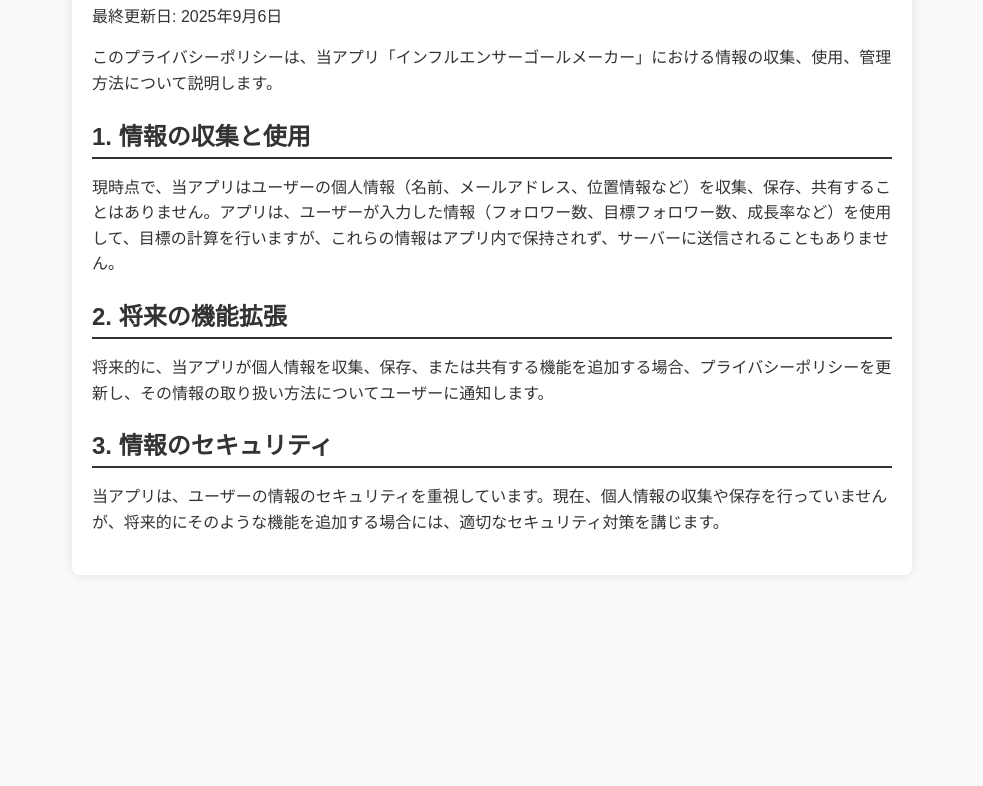
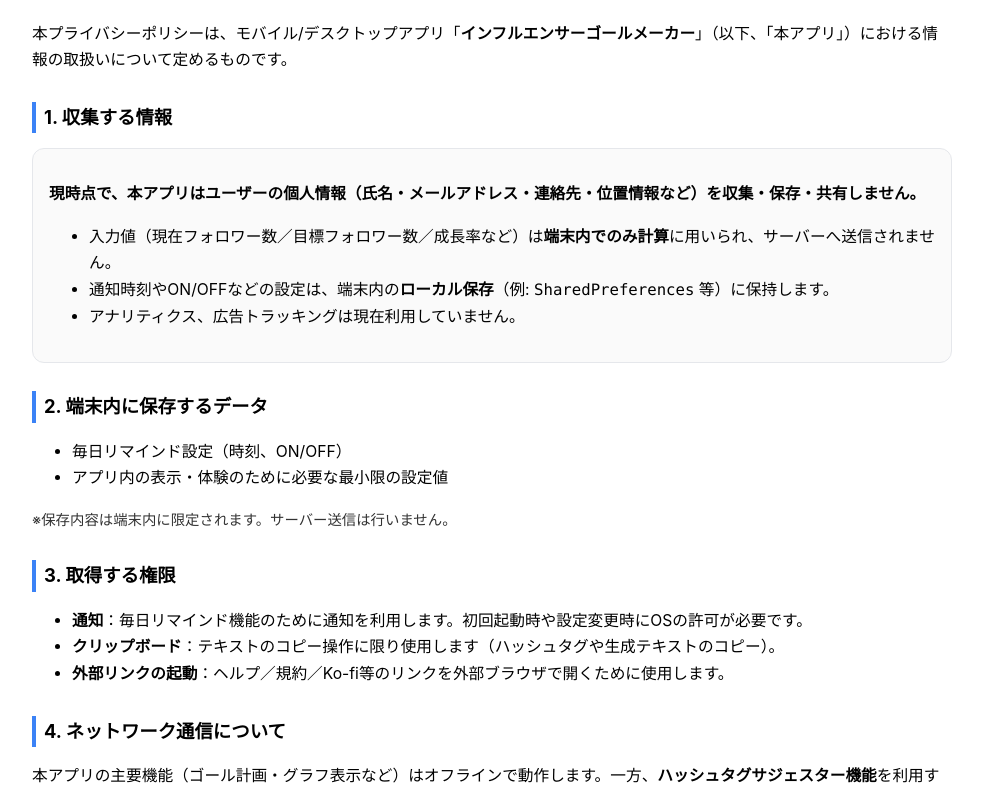
Before and after one commit to 437437/influencer-privacy-policy, a plain HTML site: page index.html in a window 1280 px wide. Shown: the part 105-891 px from the top of the page, without its empty margins (148-1131 px from the left). Before the commit the page ends 800 px from the top, so only its background shows below. Drawn offline with Linux system fonts and the light colour scheme.

Commit message:
Update index.html

```diff
--- a/index.html
+++ b/index.html
@@ -1,64 +1,103 @@
-<!DOCTYPE html>
+<!doctype html>
 <html lang="ja">
 <head>
-    <meta charset="UTF-8">
-    <meta name="viewport" content="width=device-width, initial-scale=1.0">
+  <meta charset="utf-8" />
+  <meta name="viewport" content="width=device-width,initial-scale=1" />
   <title>プライバシーポリシー | インフルエンサーゴールメーカー</title>
+  <meta name="description" content="インフルエンサーゴールメーカーのプライバシーポリシー" />
   <style>
+    :root { color-scheme: light dark; }
     body {
-            font-family: Arial, sans-serif;
-            background-color: #f9f9f9;
-            margin: 0;
-            padding: 0;
-            color: #333333;
+      font-family: -apple-system, BlinkMacSystemFont, "Segoe UI", Roboto, "Noto Sans JP", "Hiragino Kaku Gothic ProN", Meiryo, Arial, sans-serif;
+      margin: 0; padding: 24px 16px; line-height: 1.7;
+      background: Canvas; color: CanvasText;
     }
-        .container {
-            max-width: 800px;
-            margin: 0 auto;
-            padding: 20px;
-            background-color: #ffffff;
-            box-shadow: 0 0 10px rgba(0, 0, 0, 0.1);
-            border-radius: 8px;
+    main { max-width: 920px; margin: 0 auto; }
+    h1 { font-size: 1.6rem; margin: 0 0 8px; }
+    h2 { font-size: 1.15rem; margin-top: 28px; border-left: 4px solid #3b82f6; padding-left: 8px; }
+    p, li { font-size: 0.98rem; }
+    code, .mono { font-family: ui-monospace, SFMono-Regular, Menlo, Consolas, "Liberation Mono", monospace; }
+    .note { font-size: .9rem; opacity: .8; }
+    .muted { color: #6b7280; }
+    .card {
+      border: 1px solid #e5e7eb; border-radius: 12px; padding: 16px; background: rgba(0,0,0,.02);
     }
-        h1, h2, h3, h4, h5, h6 {
-            color: #333333;
-        }
-        p, li {
-            line-height: 1.6;
-        }
-        .section {
-            margin-bottom: 20px;
-        }
-        .section-title {
-            font-size: 24px;
-            font-weight: bold;
-            margin-bottom: 10px;
-            border-bottom: 2px solid #333333;
-            padding-bottom: 5px;
-        }
+    a { color: #2563eb; text-decoration: underline; }
+    hr { border: none; border-top: 1px solid #e5e7eb; margin: 28px 0; }
+    footer { margin-top: 40px; text-align: center; font-size: .9rem; color: #6b7280; }
   </style>
 </head>
 <body>
-    <div class="container">
+<main>
+  <header>
     <h1>プライバシーポリシー</h1>
-        <p>最終更新日: 2025年9月6日</p>
-        <p>このプライバシーポリシーは、当アプリ「インフルエンサーゴールメーカー」における情報の収集、使用、管理方法について説明します。</p>
+    <p class="muted">最終更新日: <time datetime="2025-09-06">2025年9月6日</time></p>
+    <p>本プライバシーポリシーは、モバイル/デスクトップアプリ「<strong>インフルエンサーゴールメーカー</strong>」（以下、「本アプリ」）における情報の取扱いについて定めるものです。</p>
+  </header>
 
-        <div class="section">
-            <h2 class="section-title">1. 情報の収集と使用</h2>
-            <p>現時点で、当アプリはユーザーの個人情報（名前、メールアドレス、位置情報など）を収集、保存、共有することはありません。アプリは、ユーザーが入力した情報（フォロワー数、目標フォロワー数、成長率など）を使用して、目標の計算を行いますが、これらの情報はアプリ内で保持されず、サーバーに送信されることもありません。</p>
+  <h2>1. 収集する情報</h2>
+  <div class="card">
+    <p><strong>現時点で、本アプリはユーザーの個人情報（氏名・メールアドレス・連絡先・位置情報など）を収集・保存・共有しません。</strong></p>
+    <ul>
+      <li>入力値（現在フォロワー数／目標フォロワー数／成長率など）は<strong>端末内でのみ計算</strong>に用いられ、サーバーへ送信されません。</li>
+      <li>通知時刻やON/OFFなどの設定は、端末内の<strong>ローカル保存</strong>（例: <span class="mono">SharedPreferences</span> 等）に保持します。</li>
+      <li>アナリティクス、広告トラッキングは現在利用していません。</li>
+    </ul>
   </div>
 
-        <div class="section">
-            <h2 class="section-title">2. 将来の機能拡張</h2>
-            <p>将来的に、当アプリが個人情報を収集、保存、または共有する機能を追加する場合、プライバシーポリシーを更新し、その情報の取り扱い方法についてユーザーに通知します。</p>
-        </div>
+  <h2>2. 端末内に保存するデータ</h2>
+  <ul>
+    <li>毎日リマインド設定（時刻、ON/OFF）</li>
+    <li>アプリ内の表示・体験のために必要な最小限の設定値</li>
+  </ul>
+  <p class="note">※保存内容は端末内に限定されます。サーバー送信は行いません。</p>
 
-        <div class="section">
-            <h2 class="section-title">3. 情報のセキュリティ</h2>
-            <p>当アプリは、ユーザーの情報のセキュリティを重視しています。現在、個人情報の収集や保存を行っていませんが、将来的にそのような機能を追加する場合には、適切なセキュリティ対策を講じます。</p>
-        </div>
+  <h2>3. 取得する権限</h2>
+  <ul>
+    <li><strong>通知</strong>：毎日リマインド機能のために通知を利用します。初回起動時や設定変更時にOSの許可が必要です。</li>
+    <li><strong>クリップボード</strong>：テキストのコピー操作に限り使用します（ハッシュタグや生成テキストのコピー）。</li>
+    <li><strong>外部リンクの起動</strong>：ヘルプ／規約／Ko-fi等のリンクを外部ブラウザで開くために使用します。</li>
+  </ul>
 
-    </div>
+  <h2>4. ネットワーク通信について</h2>
+  <p>本アプリの主要機能（ゴール計画・グラフ表示など）はオフラインで動作します。一方、<strong>ハッシュタグサジェスター機能</strong>を利用する際は、以下のエンドポイントへ<strong>投稿文と設定パラメータ</strong>を送信して候補を取得します：</p>
+  <ul>
+    <li>エンドポイント例：<span class="mono">https://hashtag-suggester.vercel.app/api/suggest</span></li>
+    <li>送信項目の例：<span class="mono">text</span>（投稿文）、<span class="mono">lang</span>（言語指定）、<span class="mono">exclude</span>（除外タグ）</li>
+  </ul>
+  <p>安全対策として、危険行為の促進やプロンプトインジェクションが疑われる内容はサーバー側でブロックされる場合があります。</p>
+
+  <h2>5. 第三者提供・外部サービス</h2>
+  <ul>
+    <li>本アプリは広告SDKや解析SDKを含みません。</li>
+    <li>外部サイト（利用規約・プライバシー、Ko-fi等）への遷移時は、各サイトのポリシーに従います。</li>
+  </ul>
+
+  <h2>6. 児童のプライバシー</h2>
+  <p>本アプリは13歳未満を対象としていません。13歳未満の個人情報を意図的に収集することはありません。</p>
+
+  <h2>7. ポリシーの変更</h2>
+  <p>将来的に、個人情報の収集・保存・共有が発生する機能を追加する場合、本ポリシーを更新し、アプリ内または公式ページで告知します。</p>
+
+  <h2>8. お問い合わせ</h2>
+  <p>本ポリシーに関するご質問は、アプリ配布ページ（ストア）または開発者の公開連絡先までご連絡ください。</p>
+
+  <hr>
+
+  <h2>関連する規約・ポリシー</h2>
+  <ul>
+    <li>📱 <strong>インフルエンサーゴールメーカー（本アプリ）</strong> プライバシーポリシー（本ページ）</li>
+    <li>🌐 <strong>Hashtag Suggester（Web版）</strong> 利用規約：<a href="https://hashtag-suggester.vercel.app/terms" rel="noopener" target="_blank">https://hashtag-suggester.vercel.app/terms</a></li>
+    <li>🌐 <strong>Hashtag Suggester（Web版）</strong> プライバシーポリシー：<a href="https://hashtag-suggester.vercel.app/privacy" rel="noopener" target="_blank">https://hashtag-suggester.vercel.app/privacy</a></li>
+  </ul>
+
+  <footer>
+    <div>© <span id="y"></span> Yuri Saito</div>
+    <div class="muted">Version 1.0.0</div>
+  </footer>
+</main>
+<script>
+  document.getElementById('y').textContent = new Date().getFullYear();
+</script>
 </body>
 </html>
```
Lines whose indentation alone changed are shown as unchanged.
